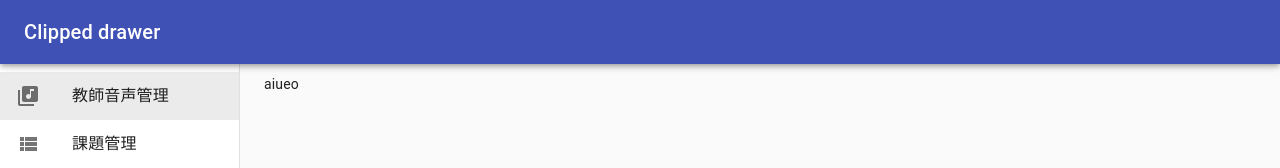
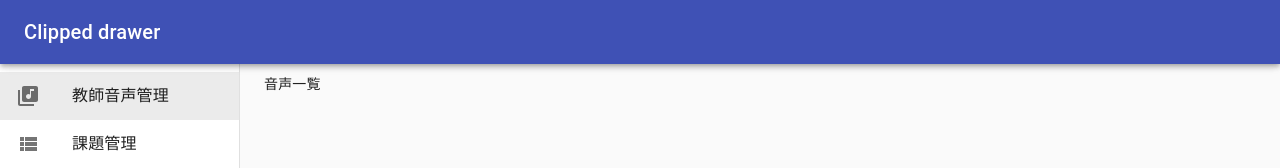
Before and after one commit to inoue0124/eval_pronunciation_api, a Next.js app in the folder ui/: page /teacher/speech in a window 1280 px wide. Shown: the top 168 px of the page. Built offline with nearby package versions, Linux system fonts and the light colour scheme.

Commit message:
Create all index files

```diff
--- a/ui/src/pages/teacher/speech/index.tsx
+++ b/ui/src/pages/teacher/speech/index.tsx
@@ -1,7 +1,7 @@
 import { SideMenu } from '../../../layout/teacher'
 
 const SpeechList: React.FC = () => {
-  return <SideMenu>aiueo</SideMenu>
+  return <SideMenu>音声一覧</SideMenu>
 }
 
 export default SpeechList
```
Also changed, not shown: ui/src/pages/teacher/learner/index.tsx (added, +7 -0 lines), ui/src/pages/teacher/unit/index.tsx (added, +7 -0 lines).
